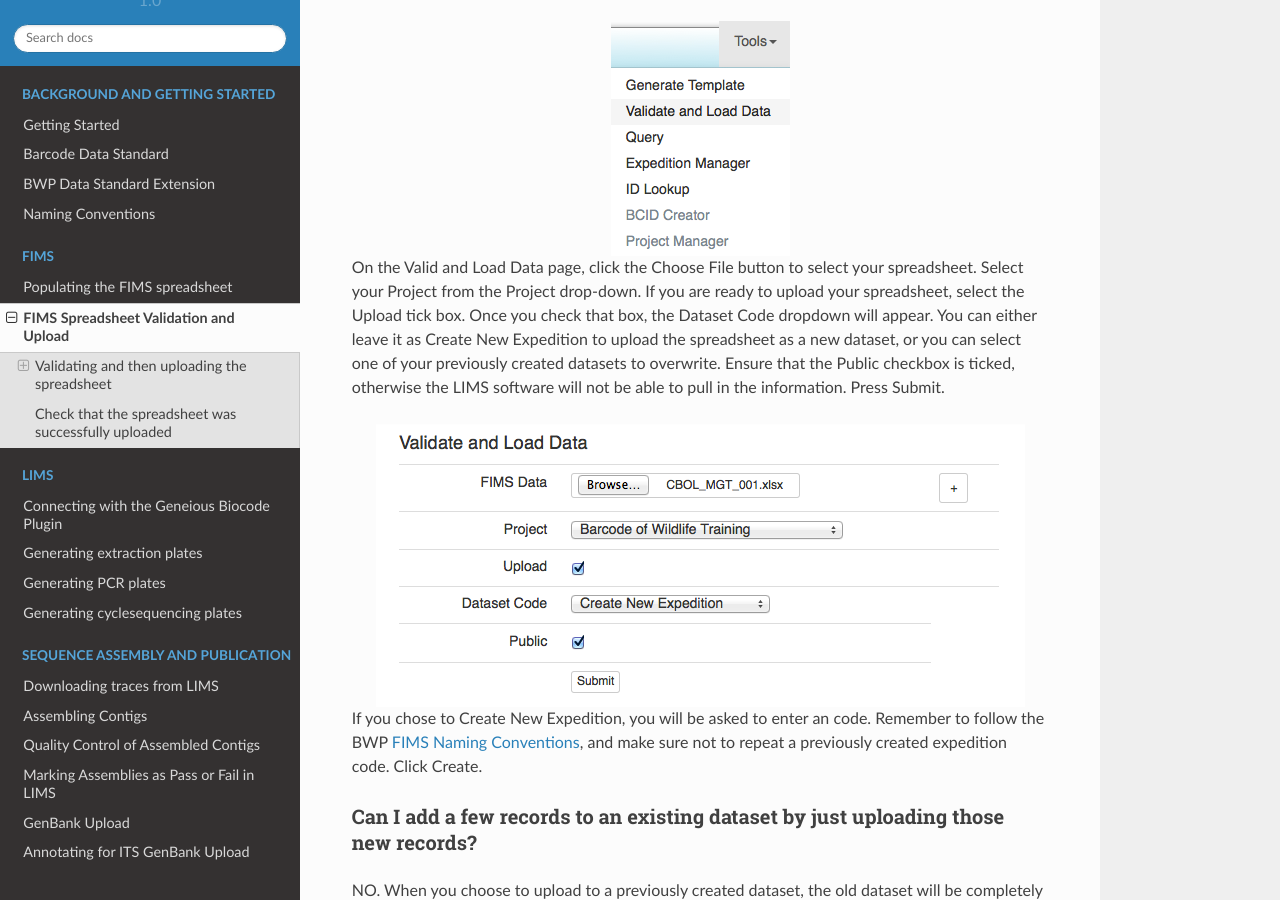
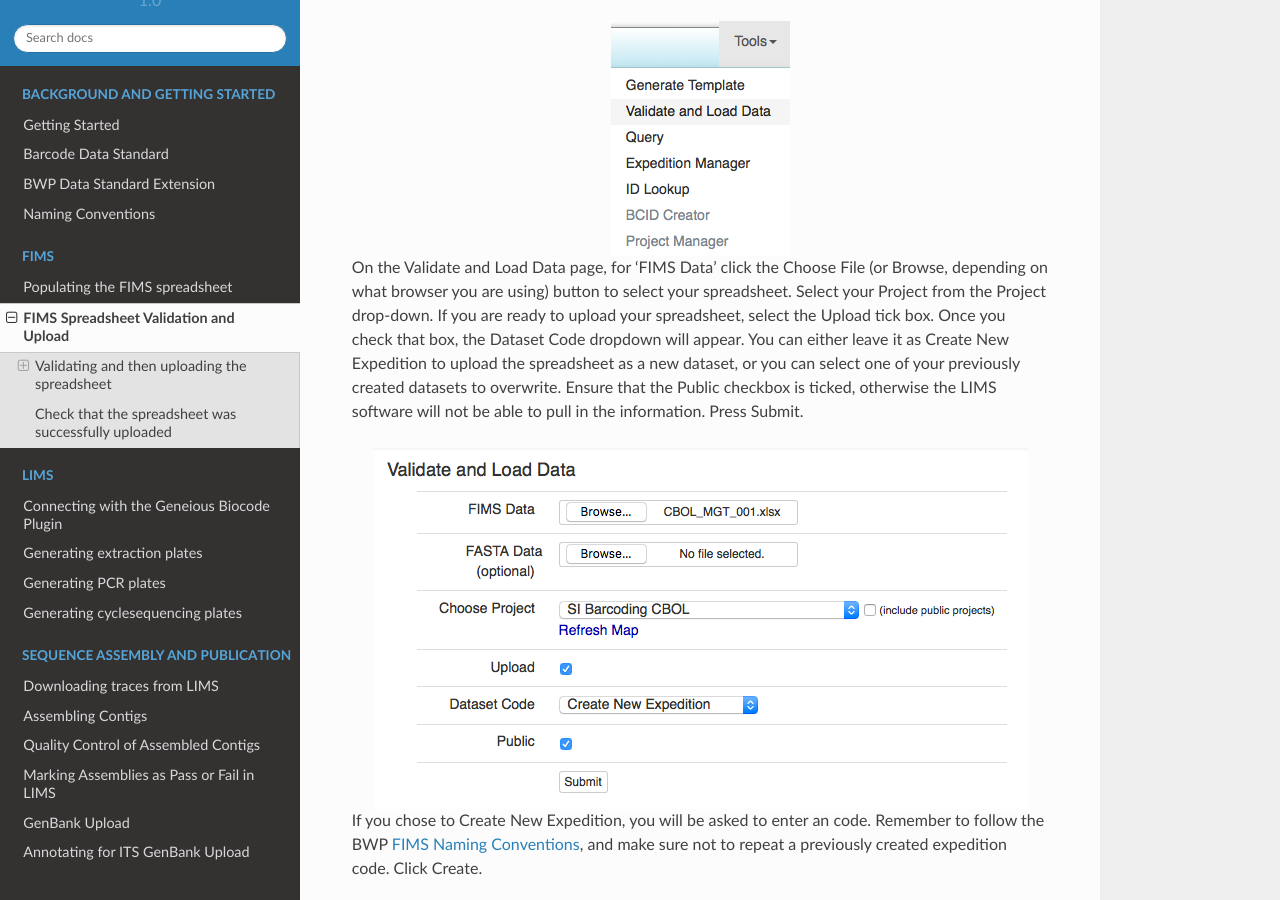
Before and after one commit to SIBarcodeNetwork/BWP-FIMS-and-LIMS, a Sphinx documentation site: the page built from Docs/fims_spreadsheet_val.rst, in a window 1280 px wide and 900 px high, scrolled down 363 px. Built offline with Sphinx 7.4.7 and the Read the Docs theme 2.0.0, drawn with Linux system fonts in a browser that asks for light colours.

Commit message:
Updated "Validate and Load Data" section
Updated "Validate and Load Data" section. New screenshot and changed
text to reflect new buttons in biscicol

```diff
--- a/Docs/fims_spreadsheet_val.rst
+++ b/Docs/fims_spreadsheet_val.rst
@@ -9,7 +9,7 @@ Once we have a spreadsheet fully populated, our next step will be to validate an
 .. image:: /images/tools_validation.png
   :align: center
 
-On the Valid and Load Data page, click the Choose File button to select your spreadsheet. Select your Project from the Project drop-down. If you are ready to upload your spreadsheet, select the Upload tick box. Once you check that box, the Dataset Code dropdown will appear. You can either leave it as Create New Expedition to upload the spreadsheet as a new dataset, or you can select one of your previously created datasets to overwrite. Ensure that the Public checkbox is ticked, otherwise the LIMS software will not be able to pull in the information. Press Submit.
+On the Validate and Load Data page, for 'FIMS Data' click the Choose File (or Browse, depending on what browser you are using) button to select your spreadsheet. Select your Project from the Project drop-down. If you are ready to upload your spreadsheet, select the Upload tick box. Once you check that box, the Dataset Code dropdown will appear. You can either leave it as Create New Expedition to upload the spreadsheet as a new dataset, or you can select one of your previously created datasets to overwrite. Ensure that the Public checkbox is ticked, otherwise the LIMS software will not be able to pull in the information. Press Submit.
 
 .. image:: /images/fims_validation_upload.png
   :align: center
```
Also changed, not shown: Docs/images/fims_validation_upload.png.
